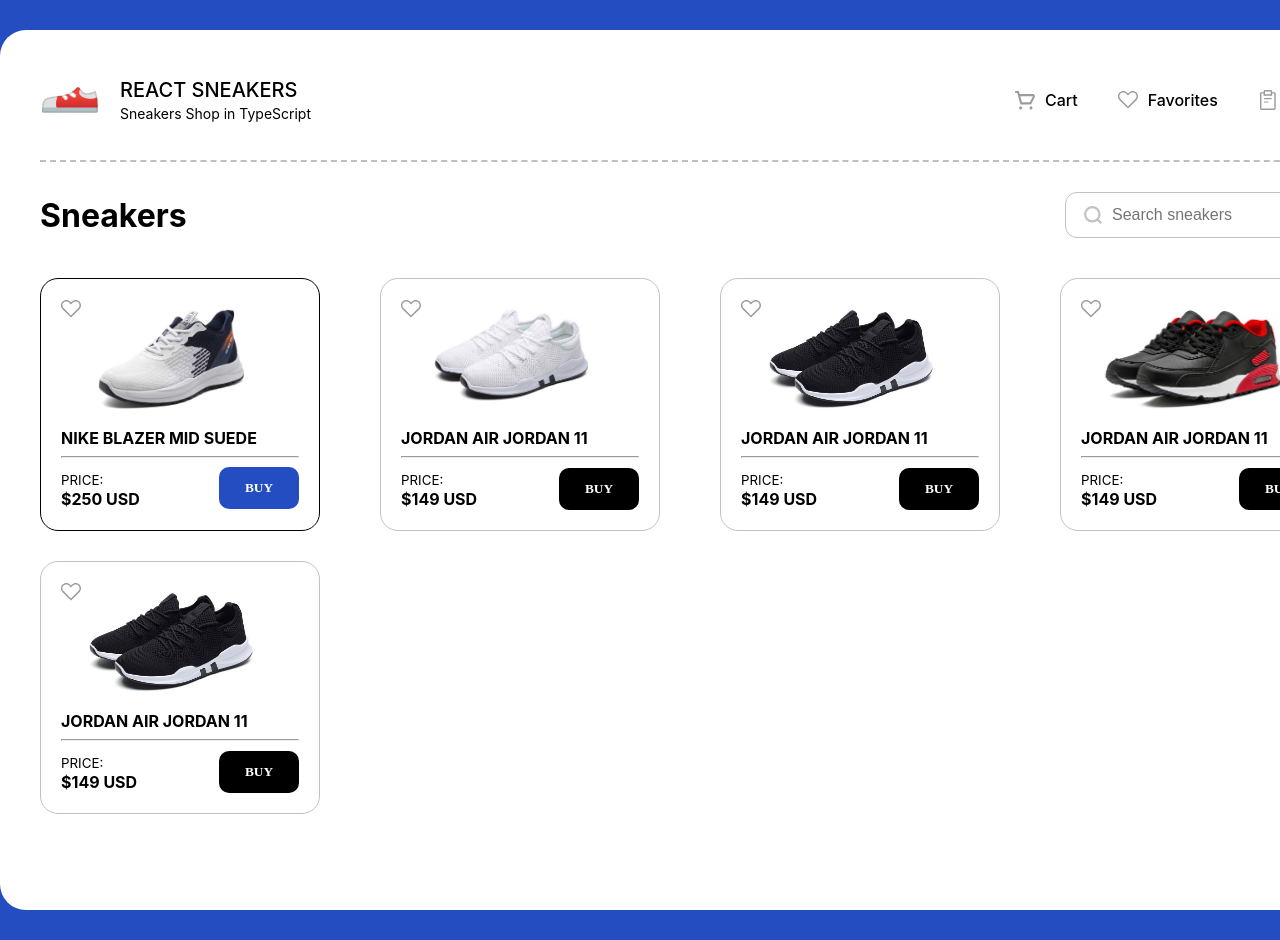
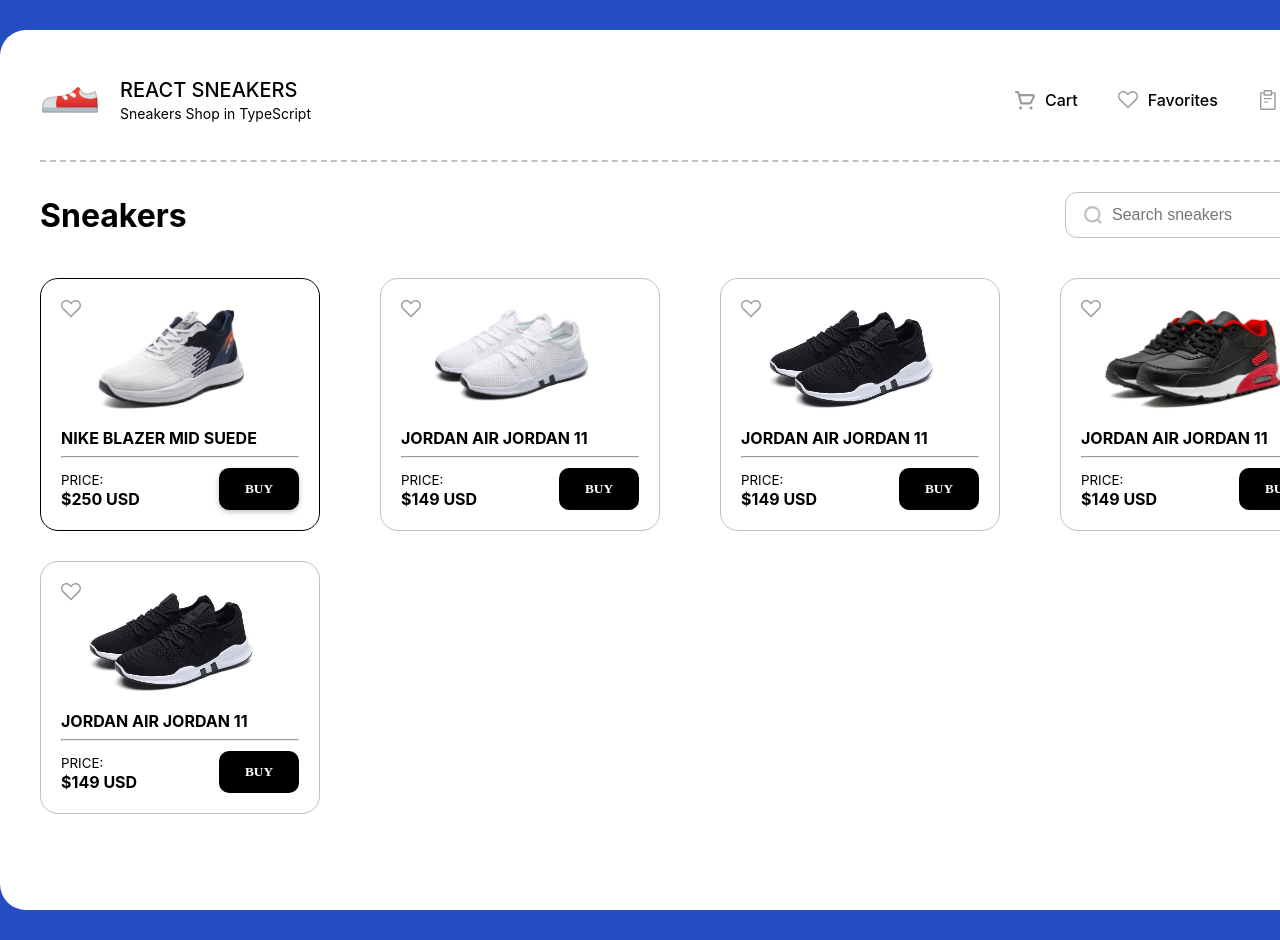
Before and after one commit to khajimatov/sneakers-shop-ts, a React (Create React App) app: page / in a window 1280 px wide. In both pictures the pointer is over the button 259 px from the left and 489 px from the top of the page. Shown: the top 940 px of the page. Built offline with nearby package versions, Linux system fonts and the light colour scheme.

Commit message:
Added shadow to the button

```diff
--- a/src/components/Button/style.css
+++ b/src/components/Button/style.css
@@ -12,6 +12,5 @@ button {
 
 button:hover {
     cursor: pointer;
-    background-color: var(--accent-color);
-    transform: translateY(-1px);
+    box-shadow: 0 2px 5px #00000040;
 }
```
